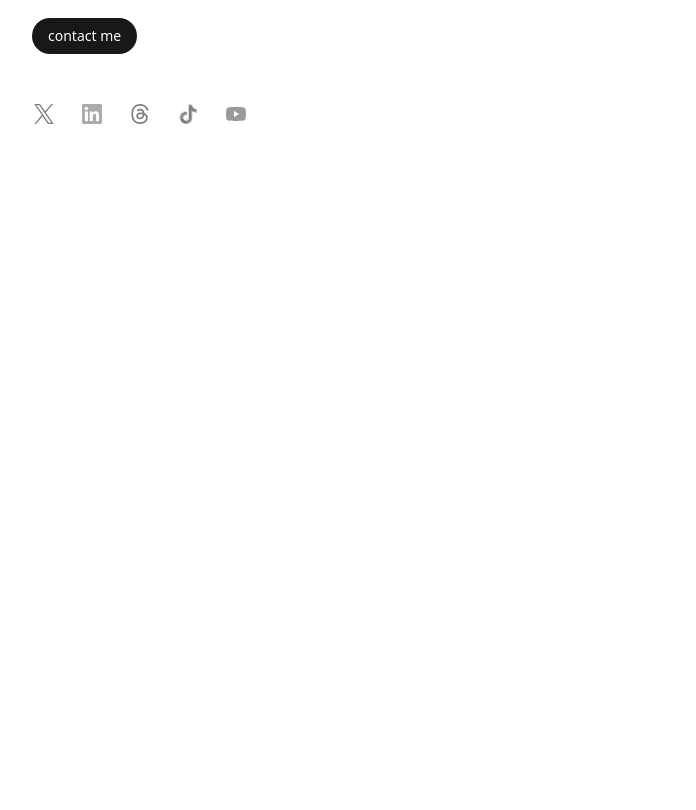
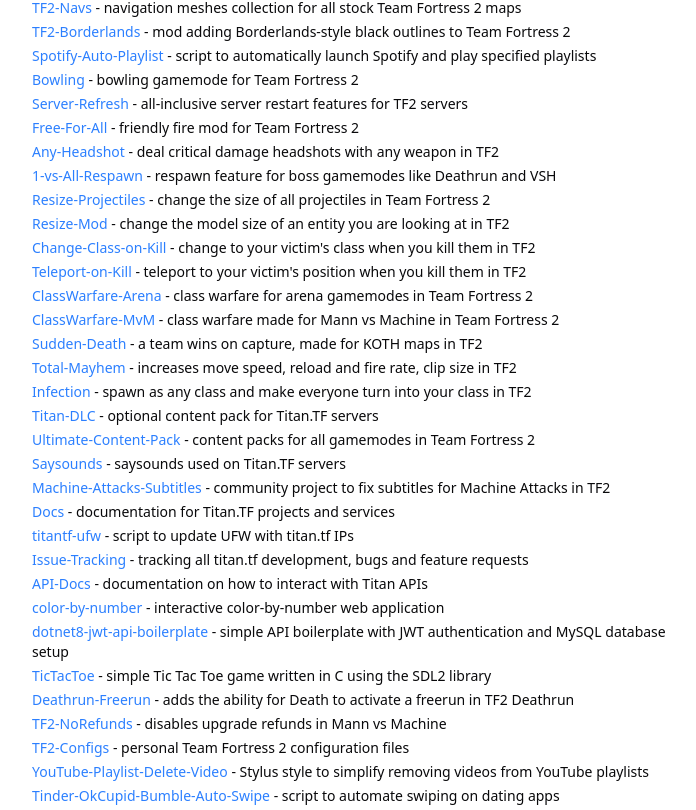
Before and after one commit to jiaweing/portfolio-dex, a Next.js app: page / in a window 1280 px wide. Shown: the part 1630-2440 px from the top of the page, without its empty margins (272-968 px from the left). Before the commit the page ends 1852 px from the top, so only its background shows below. Built offline with nearby package versions, Linux system fonts and the light colour scheme.

Commit message:
feat: adjust height for FeatherEffect component on different screen sizes

```diff
--- a/components/ui/feather-effect.tsx
+++ b/components/ui/feather-effect.tsx
@@ -27,7 +27,7 @@
     <motion.div
       className={cn(
         "fixed left-0 right-0 pointer-events-none",
-        isTop ? "top-0 h-24" : "bottom-0 h-24",
+        isTop ? "top-0 h-20 md:h-24" : "bottom-0 h-20 md:h-24",
         "w-full",
         className
       )}
--- a/data/profile.json
+++ b/data/profile.json
@@ -23,6 +23,12 @@
       "organization": "Division Null ∅",
       "url": "#",
       "description": "discord server for tech enthusiasts to discover and share the latest in technology (80+ members)"
+    },
+    {
+      "title": "Software Engineer",
+      "organization": "paoverse.com",
+      "url": "https://paoverse.com",
+      "description": "handcrafted stationery and desk accessories made with love from Singapore"
     },
     {
       "title": "",
@@ -119,6 +125,16 @@
   ],
   "opensource": [
     {
+      "name": "base7-landing",
+      "url": "https://github.com/jiaweing/base7-landing",
+      "description": "landing page for base07.com - build your next app in 10 days"
+    },
+    {
+      "name": "portfolio-dex",
+      "url": "https://github.com/jiaweing/portfolio-dex",
+      "description": "this personal portfolio website you are looking at now built with Next.js, React, and Tailwind"
+    },
+    {
       "name": "best-before",
       "url": "https://github.com/jiaweing/best-before",
       "description": "mobile app using Google Gemini to scan and track food expiry dates"
@@ -197,6 +213,156 @@
       "name": "Spotify-Auto-Playlist",
       "url": "https://github.com/jiaweing/Spotify-Auto-Playlist",
       "description": "script to automatically launch Spotify and play specified playlists"
+    },
+    {
+      "name": "Bowling",
+      "url": "https://github.com/titantf/Bowling",
+      "description": "bowling gamemode for Team Fortress 2"
+    },
+    {
+      "name": "Server-Refresh",
+      "url": "https://github.com/titantf/Server-Refresh",
+      "description": "all-inclusive server restart features for TF2 servers"
+    },
+    {
+      "name": "Free-For-All",
+      "url": "https://github.com/titantf/Free-For-All",
+      "description": "friendly fire mod for Team Fortress 2"
+    },
+    {
+      "name": "Any-Headshot",
+      "url": "https://github.com/titantf/Any-Headshot",
+      "description": "deal critical damage headshots with any weapon in TF2"
+    },
+    {
+      "name": "1-vs-All-Respawn",
+      "url": "https://github.com/titantf/1-vs-All-Respawn",
+      "description": "respawn feature for boss gamemodes like Deathrun and VSH"
+    },
+    {
+      "name": "Resize-Projectiles",
+      "url": "https://github.com/titantf/Resize-Projectiles",
+      "description": "change the size of all projectiles in Team Fortress 2"
+    },
+    {
+      "name": "Resize-Mod",
+      "url": "https://github.com/titantf/Resize-Mod",
+      "description": "change the model size of an entity you are looking at in TF2"
+    },
+    {
+      "name": "Change-Class-on-Kill",
+      "url": "https://github.com/titantf/Change-Class-on-Kill",
+      "description": "change to your victim's class when you kill them in TF2"
+    },
+    {
+      "name": "Teleport-on-Kill",
+      "url": "https://github.com/titantf/Teleport-on-Kill",
+      "description": "teleport to your victim's position when you kill them in TF2"
+    },
+    {
+      "name": "ClassWarfare-Arena",
+      "url": "https://github.com/titantf/ClassWarfare-Arena",
+      "description": "class warfare for arena gamemodes in Team Fortress 2"
+    },
+    {
+      "name": "ClassWarfare-MvM",
+      "url": "https://github.com/titantf/ClassWarfare-MvM",
+      "description": "class warfare made for Mann vs Machine in Team Fortress 2"
+    },
+    {
+      "name": "Sudden-Death",
+      "url": "https://github.com/titantf/Sudden-Death",
+      "description": "a team wins on capture, made for KOTH maps in TF2"
+    },
+    {
+      "name": "Total-Mayhem",
+      "url": "https://github.com/titantf/Total-Mayhem",
+      "description": "increases move speed, reload and fire rate, clip size in TF2"
+    },
+    {
+      "name": "Infection",
+      "url": "https://github.com/titantf/Infection",
+      "description": "spawn as any class and make everyone turn into your class in TF2"
+    },
+    {
+      "name": "Titan-DLC",
+      "url": "https://github.com/titantf/Titan-DLC",
+      "description": "optional content pack for Titan.TF servers"
+    },
+    {
+      "name": "Ultimate-Content-Pack",
+      "url": "https://github.com/titantf/Ultimate-Content-Pack",
+      "description": "content packs for all gamemodes in Team Fortress 2"
+    },
+    {
+      "name": "Saysounds",
+      "url": "https://github.com/titantf/Saysounds",
+      "description": "saysounds used on Titan.TF servers"
+    },
+    {
+      "name": "Machine-Attacks-Subtitles",
+      "url": "https://github.com/titantf/Machine-Attacks-Subtitles",
+      "description": "community project to fix subtitles for Machine Attacks in TF2"
+    },
+    {
+      "name": "Docs",
+      "url": "https://github.com/titantf/Docs",
+      "description": "documentation for Titan.TF projects and services"
+    },
+    {
+      "name": "titantf-ufw",
+      "url": "https://github.com/titantf/titantf-ufw",
+      "description": "script to update UFW with titan.tf IPs"
+    },
+    {
+      "name": "Issue-Tracking",
+      "url": "https://github.com/titantf/Issue-Tracking",
+      "description": "tracking all titan.tf development, bugs and feature requests"
+    },
+    {
+      "name": "API-Docs",
+      "url": "https://github.com/titantf/API-Docs",
+      "description": "documentation on how to interact with Titan APIs"
+    },
+    {
+      "name": "color-by-number",
+      "url": "https://github.com/jiaweing/color-by-number",
+      "description": "interactive color-by-number web application"
+    },
+    {
+      "name": "dotnet8-jwt-api-boilerplate",
+      "url": "https://github.com/jiaweing/dotnet8-jwt-api-boilerplate",
+      "description": "simple API boilerplate with JWT authentication and MySQL database setup"
+    },
+    {
+      "name": "TicTacToe",
+      "url": "https://github.com/jiaweing/TicTacToe",
+      "description": "simple Tic Tac Toe game written in C using the SDL2 library"
+    },
+    {
+      "name": "Deathrun-Freerun",
+      "url": "https://github.com/jiaweing/Deathrun-Freerun",
+      "description": "adds the ability for Death to activate a freerun in TF2 Deathrun"
+    },
+    {
+      "name": "TF2-NoRefunds",
+      "url": "https://github.com/jiaweing/TF2-NoRefunds",
+      "description": "disables upgrade refunds in Mann vs Machine"
+    },
+    {
+      "name": "TF2-Configs",
+      "url": "https://github.com/jiaweing/TF2-Configs",
+      "description": "personal Team Fortress 2 configuration files"
+    },
+    {
+      "name": "YouTube-Playlist-Delete-Video",
+      "url": "https://github.com/jiaweing/YouTube-Playlist-Delete-Video",
+      "description": "Stylus style to simplify removing videos from YouTube playlists"
+    },
+    {
+      "name": "Tinder-OkCupid-Bumble-Auto-Swipe",
+      "url": "https://github.com/jiaweing/Tinder-OkCupid-Bumble-Auto-Swipe",
+      "description": "script to automate swiping on dating apps"
     }
   ],
   "social": [
```
